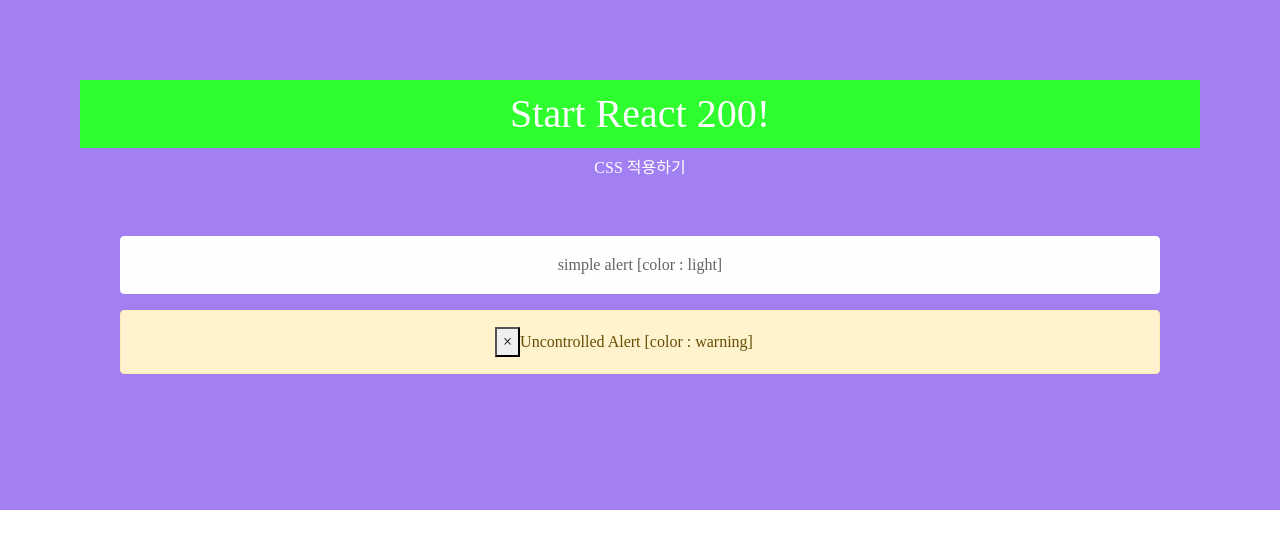
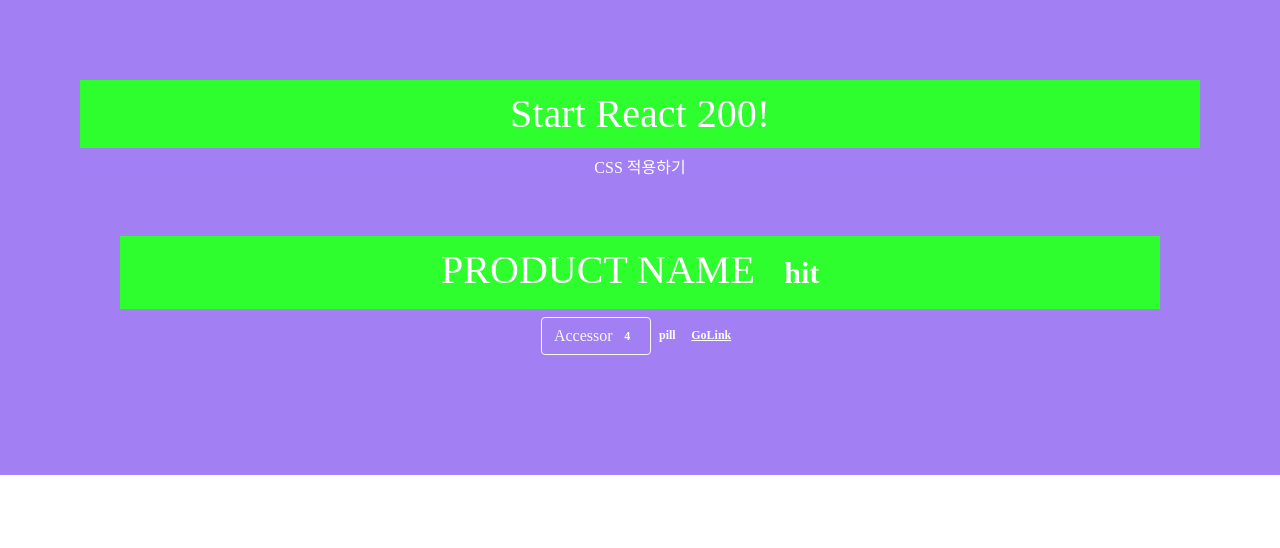
Before and after one commit to OHHYUN/react200, a React (Create React App) app: page / in a window 1280 px wide. Shown: the top 548 px of the page. Built offline with nearby package versions, Linux system fonts and the light colour scheme.

Commit message:
add: badge

```diff
--- a/src/App.js
+++ b/src/App.js
@@ -1,6 +1,6 @@
 import React from 'react';
 import './App.css';
-import ReactstrapAlerts from './R034_ReactstrapAlerts'
+import ReactstrapBadges from './R035_ReactstrapBadges'
 import 'bootstrap/dist/css/bootstrap.css'
 
 function App() {
@@ -8,7 +8,7 @@
     <div>
       <h1>Start React 200!</h1>
       <p>CSS 적용하기</p>
-      <ReactstrapAlerts />
+      <ReactstrapBadges />
     </div>
   );
 }
--- /dev/null
+++ b/src/R035_ReactstrapBadges.js
@@ -0,0 +1,20 @@
+import React, { Component } from 'react';
+import { Badge, Button } from 'reactstrap'
+
+class R035_ReactstrapBadges extends Component {
+    render() {
+        return (
+            <div>
+                <h1>PRODUCT NAME <Badge color="secondary">hit</Badge></h1>
+                <Button color="light" outline>
+                    Accessor <Badge color="dark">4</Badge>
+                </Button>
+                <Badge color="danger" pill>pill</Badge>
+                <Badge href="http://example.com" color="light">GoLink</Badge>
+            </div>
+        )
+    }
+
+}
+
+export default R035_ReactstrapBadges
```
